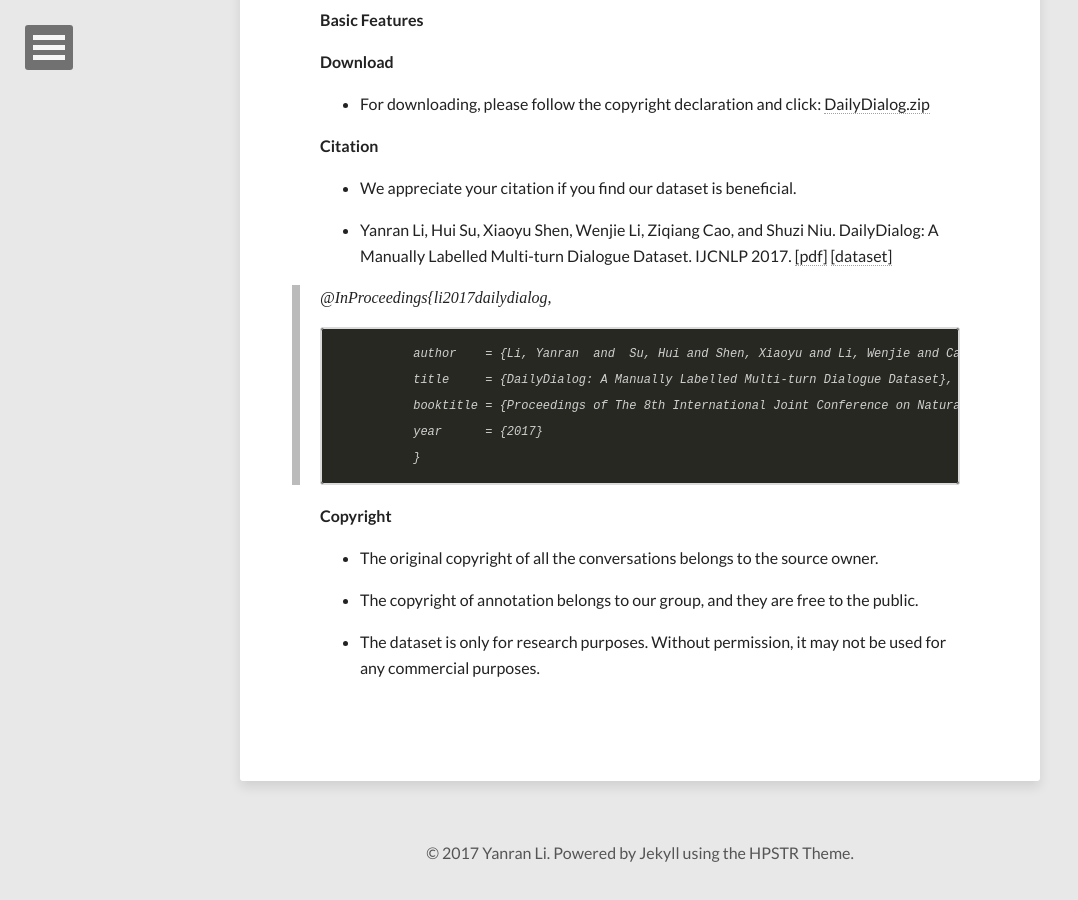
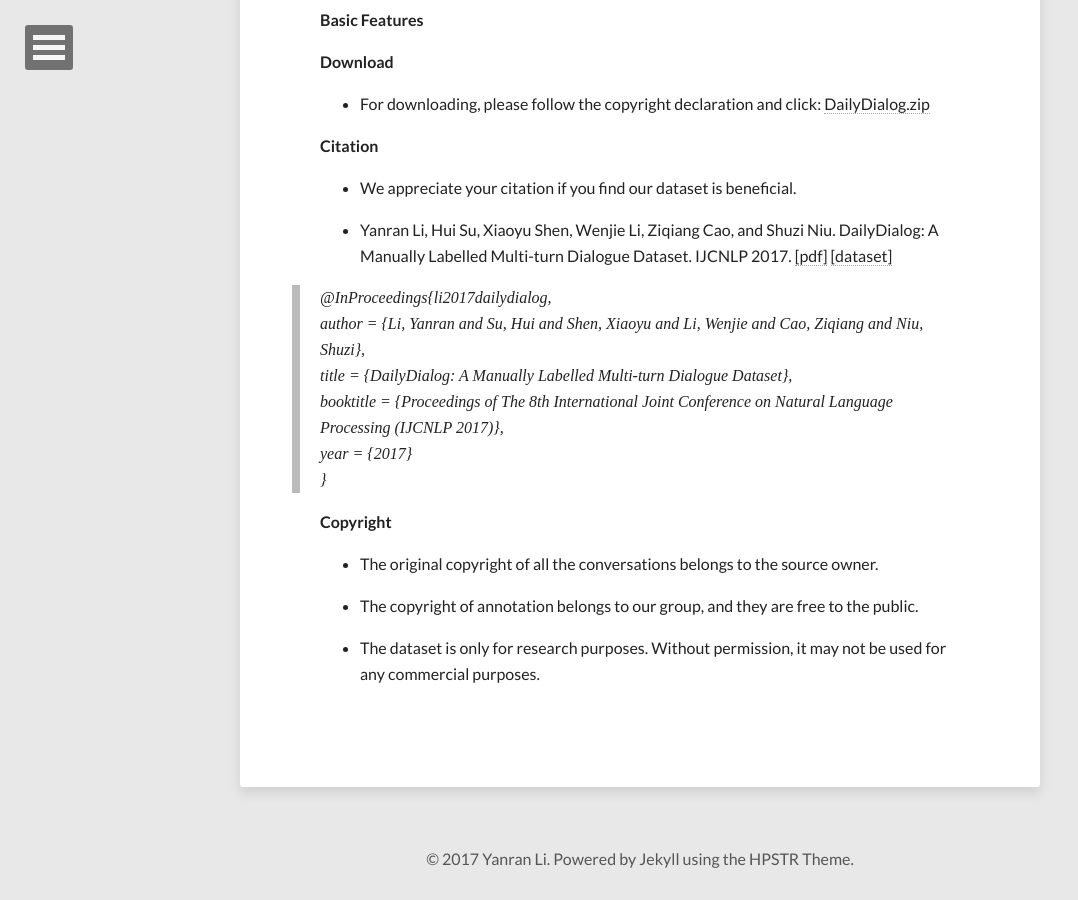
Before and after one commit to niangaotuantuan/niangaotuantuan.github.io, a Jekyll site: the page built from dailydialog.md, in a window 1280 px wide and 900 px high, scrolled down 1480 px. Shown: the whole window, without its empty margins (0-1078 px from the left). Built offline with Jekyll 4.4.1, drawn with Linux system fonts in a browser that asks for light colours; nearby versions of some CDN libraries; our own code applies the rules of GitHub Pages for plain Markdown files.

```diff
--- a/dailydialog.md
+++ b/dailydialog.md
@@ -41,8 +41,8 @@ The words in Italic are speaker B's own ideas that are new for the other speaker
 
 - Yanran Li, Hui Su, Xiaoyu Shen, Wenjie Li, Ziqiang Cao, and Shuzi Niu. DailyDialog: A Manually Labelled Multi-turn Dialogue Dataset. IJCNLP 2017. [[pdf]](/files/ijcnlp2017dailydialog.pdf) [[dataset]](/files/ijcnlp_dailydialog.zip)
 
-> @InProceedings{li2017dailydialog,
->>>>>>>>>                author    = {Li, Yanran  and  Su, Hui and Shen, Xiaoyu and Li, Wenjie and Cao, Ziqiang and Niu, Shuzi},
+>>>>>>> @InProceedings{li2017dailydialog,
+>                author    = {Li, Yanran  and  Su, Hui and Shen, Xiaoyu and Li, Wenjie and Cao, Ziqiang and Niu, Shuzi},
 >                title     = {DailyDialog: A Manually Labelled Multi-turn Dialogue Dataset},
 >                booktitle = {Proceedings of The 8th International Joint Conference on Natural Language Processing (IJCNLP 2017)},
 >                year      = {2017}
```
